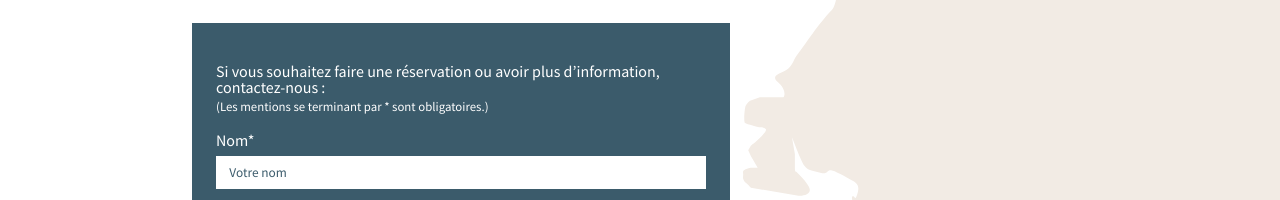
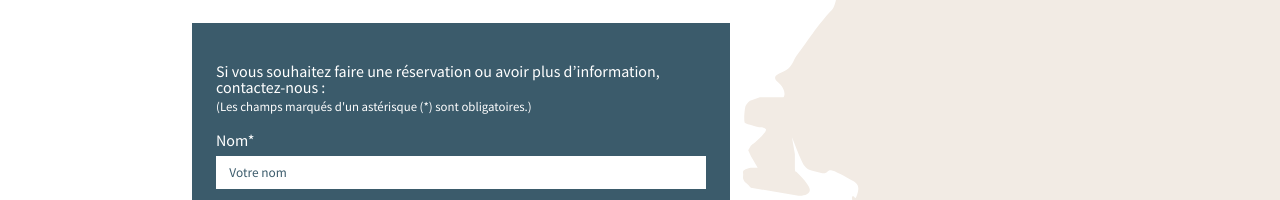
Before and after one commit to MarcChayer/hotel-Mimado, a React app: page /contact in a window 1280 px wide. Shown: the part 222-422 px from the top of the page. Built offline with nearby package versions, Linux system fonts and the light colour scheme; a web font is replaced by a local one.

Commit message:
FIX change text of contact page ok

```diff
--- a/src/components/Contact/index.js
+++ b/src/components/Contact/index.js
@@ -65,7 +65,7 @@ const Contact = () => {
       <section className="containerContact">
         <div className="formContainer">
           <p className="formTextContainer">Si vous souhaitez faire une réservation ou avoir plus d’information, contactez-nous :</p>
-          <p className="formTextContainer2">(Les mentions se terminant par * sont obligatoires.)</p>
+          <p className="formTextContainer2">(Les champs marqués d'un astérisque (*) sont obligatoires.)</p>
           <form method="post" className="form" onSubmit={handleOnSubmit}>
               <label className="formLabel">
                 Nom*
```
